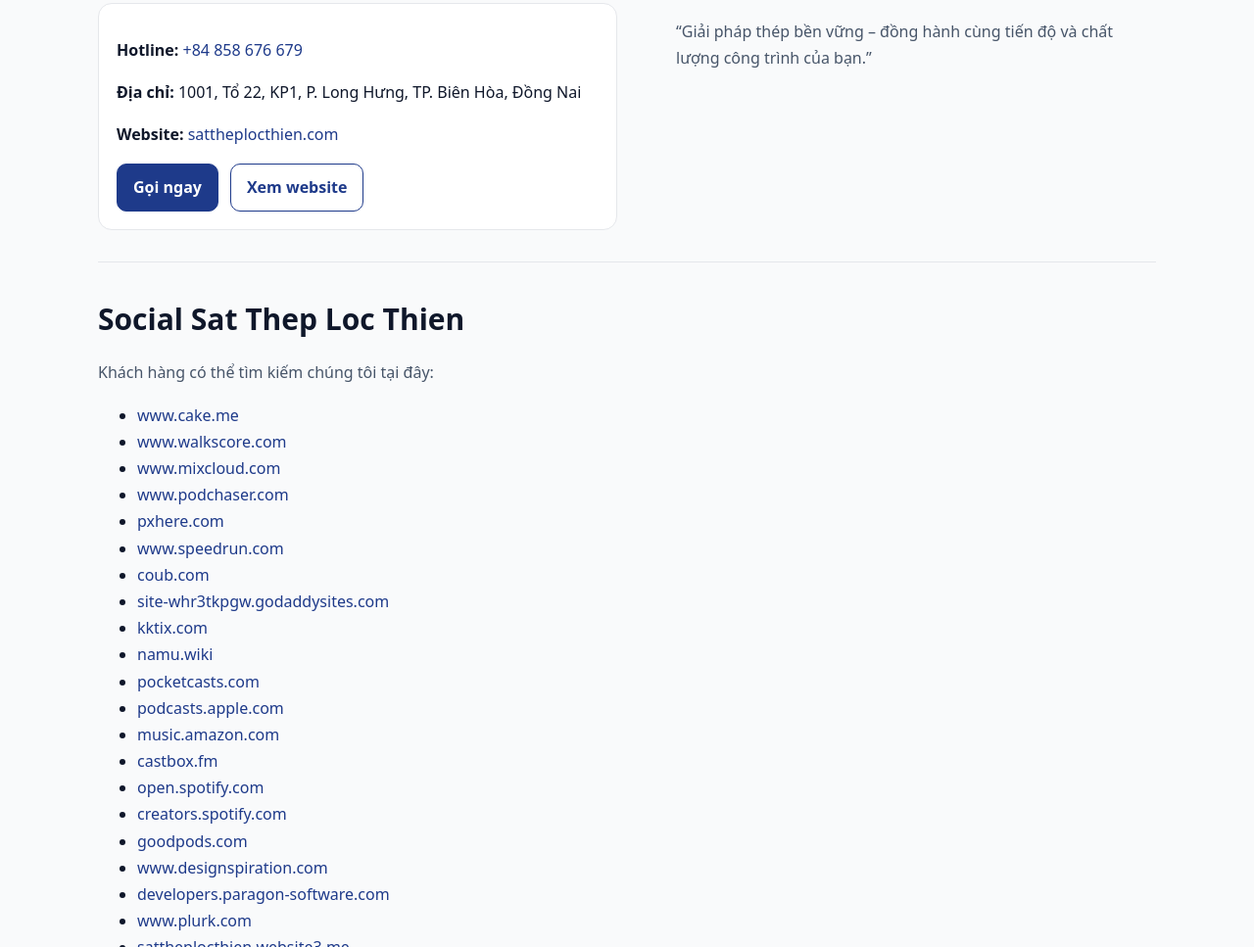
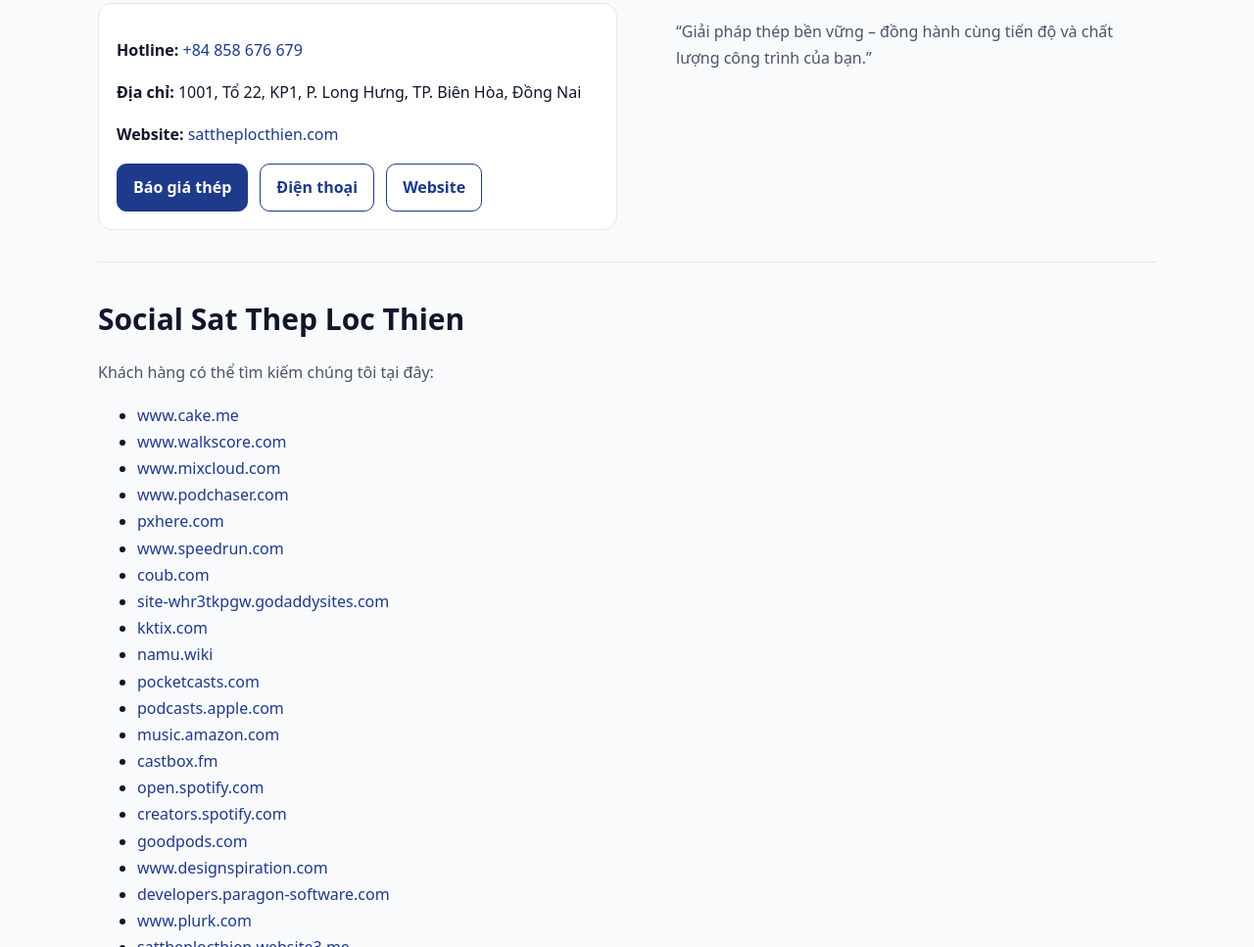
Before and after one commit to Steellocthien/sattheplocthien, a plain HTML site: page index.html in a window 1280 px wide. Shown: the part 2606-3573 px from the top of the page at 98% size. Drawn offline with Linux system fonts and the light colour scheme.

Commit message:
Update index.html

```diff
--- a/index.html
+++ b/index.html
@@ -272,8 +272,9 @@
           <p><strong>Địa chỉ:</strong> 1001, Tổ 22, KP1, P. Long Hưng, TP. Biên Hòa, Đồng Nai</p>
           <p><strong>Website:</strong> <a href="https://sattheplocthien.com" target="_blank" rel="noopener">sattheplocthien.com</a></p>
           <div class="cta">
-            <a class="btn btn-primary" href="tel:+84858676679">Gọi ngay</a>
-            <a class="btn btn-outline" href="https://sattheplocthien.com" target="_blank" rel="noopener">Xem website</a>
+            <a class="btn btn-primary" href="https://zalo.me/0858676679" target="_blank">Báo giá thép</a>
+            <a class="btn btn-outline" href="tel:+84858676679">Điện thoại</a>
+            <a class="btn btn-outline" href="https://sattheplocthien.com/" target="_blank">Website</a>
           </div>
         </div>
         <div>
```
